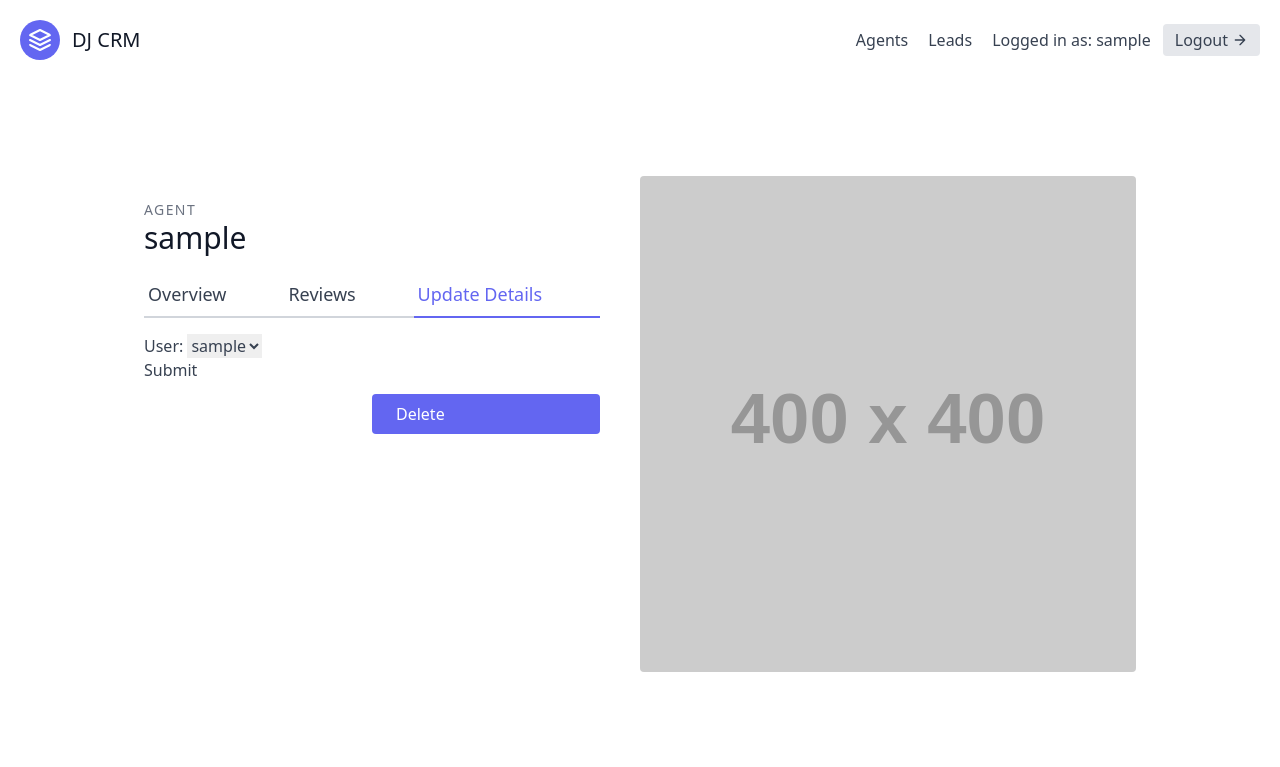
After one commit to holinight/getting-django, a Django app: page /agents/1/update/ in a window 1280 px wide. The commit adds this page. Shown: the top 767 px of the page. Run offline with Django 3.2, Linux system fonts and the light colour scheme; a user stored in the database is signed in; tables that the repository leaves empty hold one stand-in row (values such as "Sample post"); grey boxes labelled with a size stand in for pictures from a placeholder-image service; some libraries are stand-ins or nearby versions.

Commit message:
Agent detail, update and delete views

```diff
--- a/agents/templates/agents/agent_list.html
+++ b/agents/templates/agents/agent_list.html
@@ -27,8 +27,8 @@
                             <p class="leading-relaxed text-base">
                                 Blue bottle crucifix vinyl post-ironic four dollar toast vegan taxidermy. Gastropub indxgo juice poutine.
                             </p>
-                            <a href="#" class="mt-3 text-indigo-500 inline-flex items-center">
-                                View this lead
+                            <a href="{% url 'agents:agent-detail' agent.pk %}" class="mt-3 text-indigo-500 inline-flex items-center">
+                                View agent
                                 <svg fill="none" stroke="currentColor" stroke-linecap="round" stroke-linejoin="round" stroke-width="2" class="w-4 h-4 ml-2" viewBox="0 0 24 24">
                                     <path d="M5 12h14M12 5l7 7-7 7"></path>
                                 </svg>
--- /dev/null
+++ b/agents/templates/agents/agent_update.html
@@ -0,0 +1,35 @@
+{% extends "base.html" %}
+
+{% block content %}
+
+<section class="text-gray-700 body-font overflow-hidden">
+    <div class="container px-5 py-24 mx-auto">
+      <div class="lg:w-4/5 mx-auto flex flex-wrap">
+        <div class="lg:w-1/2 w-full lg:pr-10 lg:py-6 mb-6 lg:mb-0">
+            <h2 class="text-sm title-font text-gray-500 tracking-widest">AGENT</h2>
+            <h1 class="text-gray-900 text-3xl title-font font-medium mb-4">{{ agent.user.username }}</h1>
+            <div class="flex mb-4">
+                <a href="{% url 'agents:agent-detail' agent.pk %}" class="flex-grow border-b-2 border-gray-300 py-2 text-lg px-1">
+                    Overview
+                </a>
+                <a class="flex-grow border-b-2 border-gray-300 py-2 text-lg px-1">
+                    Reviews
+                </a>
+                <a href="{% url 'agents:agent-update' agent.pk %}" class="flex-grow text-indigo-500 border-b-2 border-indigo-500 py-2 text-lg px-1">
+                    Update Details
+                </a>
+            </div>
+            <form form method="post">
+                {% csrf_token %}
+                {{ form.as_p }}
+                <button type="submit">Submit</button>
+            </form>
+            <a href="{% url 'agents:agent-delete' agent.pk %}" class="w-1/2 mt-3 flex ml-auto text-white bg-indigo-500 border-0 py-2 px-6 focus:outline-none hover:bg-indigo-600 rounded">
+                Delete
+            </a>
+        </div>
+        <img alt="ecommerce" class="lg:w-1/2 w-full lg:h-auto h-64 object-cover object-center rounded" src="https://dummyimage.com/400x400">
+      </div>
+    </div>
+  </section>
+{% endblock content %}
--- a/agents/urls.py
+++ b/agents/urls.py
@@ -1,9 +1,16 @@
 from django.urls import path
-from .views import AgentListView, AgentCreateView
+from .views import (
+    AgentListView, AgentCreateView, AgentDetailView,
+    AgentUpdateView, AgentDeleteView
+)
 
 app_name = 'agents'
 
 urlpatterns = [
     path('', AgentListView.as_view(), name='agent-list'),
+    path('<int:pk>/', AgentDetailView.as_view(), name='agent-detail'),
+    path('<int:pk>/update/', AgentUpdateView.as_view(), name='agent-update'),
+    path('<int:pk>/delete/', AgentDeleteView.as_view(), name='agent-delete'),
     path('create/', AgentCreateView.as_view(), name='agent-create'),
+
 ]
--- a/agents/views.py
+++ b/agents/views.py
@@ -24,3 +24,33 @@ class AgentCreateView(LoginRequiredMixin, generic.CreateView):
         agent.organisation = self.request.user.userprofile
         agent.save()
         return super(AgentCreateView, self).form_valid(form)
+
+
+class AgentDetailView(LoginRequiredMixin, generic.DetailView):
+    template_name = "agents/agent_detail.html"
+    context_object_name = "agent"
+
+    def get_queryset(self):
+        return Agent.objects.all()
+
+
+class AgentUpdateView(LoginRequiredMixin, generic.UpdateView):
+    template_name = "agents/agent_update.html"
+    form_class = AgentModelForm
+
+    def get_success_url(self):
+        return reverse("agents:agent-list")
+
+    def get_queryset(self):
+        return Agent.objects.all()
+
+
+class AgentDeleteView(LoginRequiredMixin, generic.DeleteView):
+    template_name = "agents/agent_delete.html"
+    context_object_name = "agent"
+
+    def get_success_url(self):
+        return reverse("agents:agent-list")
+
+    def get_queryset(self):
+        return Agent.objects.all()
--- a/templates/navbar.html
+++ b/templates/navbar.html
@@ -7,9 +7,11 @@
         <span class="ml-3 text-xl">DJ CRM</span>
       </a>
       <nav class="md:ml-auto flex flex-wrap items-center text-base justify-center">
-        <a href="{% url 'leads:lead-list' %}" class="mr-5 hover:text-gray-900">Leads</a>
         {% if not request.user.is_authenticated %}
           <a href="{% url 'signup' %}" class="mr-5 hover:text-gray-900">Signup</a>
+        {% else %}
+          <a href="{% url 'agents:agent-list' %}" class="mr-5 hover:text-gray-900">Agents</a>
+          <a href="{% url 'leads:lead-list' %}" class="mr-5 hover:text-gray-900">Leads</a>
         {% endif %}
       </nav>
       {% if request.user.is_authenticated %}
```
Also changed, not shown: agents/templates/agents/agent_delete.html (added, +12 -0 lines), agents/templates/agents/agent_detail.html (added, +48 -0 lines).
